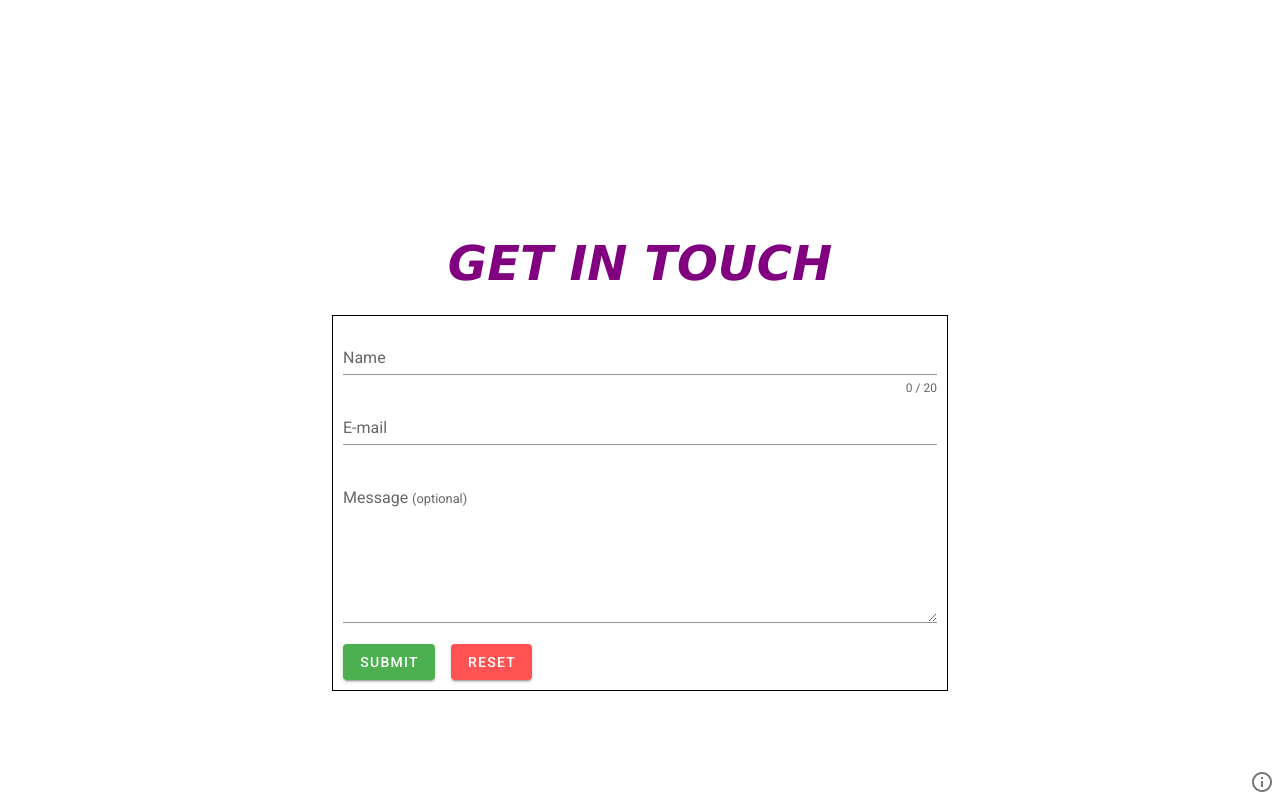
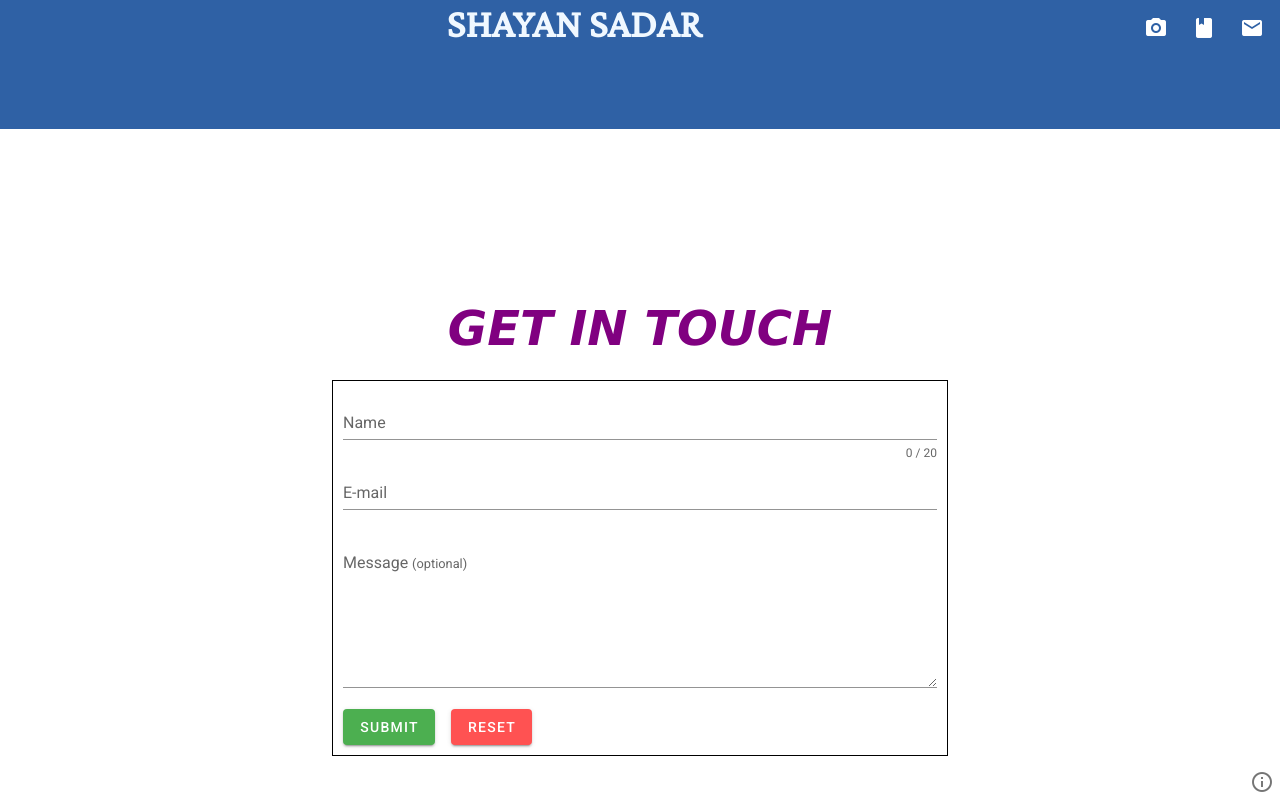
Before and after one commit to shayan09/shayan-app, a Nuxt app: page /contact in a window 1280 px wide. Built offline with nearby package versions, Linux system fonts and the light colour scheme; a web font is replaced by a local one; what vue-typed-js would draw is missing.

Commit message:
Update UI

```diff
--- a/components/WorkExperience.vue
+++ b/components/WorkExperience.vue
@@ -13,19 +13,18 @@
 		>
 			WORK EXPERIENCE
 		</p>
-		<ul class="work-list row">
+		<ul class="work-list row px-0">
 			<li
 				v-for="work in workExperience"
 				:key="work.title"
 				:class="isSmallScreen ? 'col-md-12' : 'col-md-4'"
 			>
 				<v-card class="work-card text-center" flat>
-					<div class="row">
+					<div class="row justify-center">
 						<v-img
 							class="ml-0"
 							:src="require(`../assets/logos/${work.img}`)"
 							max-height="200px"
-							width="100%"
 						/>
 					</div>
 					<v-card-title class="justify-center mt-1"> {{ work.title }} </v-card-title>
@@ -115,16 +114,12 @@ export default {
 	color: white;
 }
 .work-list {
-	// width: 100%;
-	// height: 100%;
 	list-style: none;
 }
 .years {
 	color: gray;
 }
 .work-card {
-	// border-radius: 20px !important;
-	// margin: 15px auto;
 	width: 100%;
 	height: 100%;
 	padding: 10px;
--- a/layouts/default.vue
+++ b/layouts/default.vue
@@ -1,15 +1,56 @@
 <template>
 	<v-app class="main-container">
-		<!-- <v-toolbar class="header" height="64px" flat color="#143D67">
-			<v-toolbar-title class="name-title">SHAYAN SADAR</v-toolbar-title>
-		</v-toolbar> -->
+		<v-app-bar
+			:height="isSmallScreen ? '50px' : '64px'"
+			prominent
+			elevate-on-scroll
+			light
+			color="#2F61A5"
+		>
+			<v-spacer></v-spacer>
+
+			<v-app-bar-title
+				class="name-title"
+				:style="isSmallScreen ? 'font-size: 30px; margin:auto;' : 'font-size: 40px;'"
+				>SHAYAN SADAR</v-app-bar-title
+			>
+			<v-spacer></v-spacer>
+
+			<v-btn icon dark>
+				<v-icon>mdi-camera</v-icon>
+			</v-btn>
+
+			<v-btn icon dark>
+				<v-icon>mdi-book</v-icon>
+			</v-btn>
+
+			<v-btn icon dark>
+				<v-icon>mdi-email</v-icon>
+			</v-btn>
+		</v-app-bar>
 		<nuxt />
-		<v-footer class="font-weight-medium" absolute style="background-color: #fff">
+		<v-footer class="font-weight-medium mt-5" absolute style="background-color: #fff">
 			<v-btn icon absolute style="bottom: 0; right: 0" @click="showFooter = !showFooter"
 				><v-icon> mdi-information-outline</v-icon></v-btn
 			>
-			<v-col v-if="showFooter" class="text-center" cols="12">
-				{{ new Date().getFullYear() }}&#169; <strong>Made with ❤️</strong>
+			<v-col v-if="showFooter" cols="12">
+				<v-row class="justify-center">
+					{{ new Date().getFullYear() }}&#169; <strong>Made with ❤️</strong>
+				</v-row>
+				<v-row class="justify-center">
+					<v-btn href="https://github.com/shayan09" target="_blank" icon
+						><v-icon> mdi-github</v-icon></v-btn
+					>
+					<v-btn
+						href="https://stackoverflow.com/users/8147086/shayan"
+						target="_blank"
+						icon
+						><v-icon> mdi-stack-overflow</v-icon></v-btn
+					>
+					<v-btn href="https://www.linkedin.com/in/shayansadar/" target="_blank" icon
+						><v-icon> mdi-linkedin</v-icon></v-btn
+					>
+				</v-row>
 			</v-col>
 		</v-footer>
 	</v-app>
@@ -19,8 +60,12 @@
 export default {
 	data() {
 		return {
-			showFooter: false
+			showFooter: false,
+			isSmallScreen: null
 		}
+	},
+	mounted() {
+		this.isSmallScreen = window.innerWidth < 868
 	}
 }
 </script>
@@ -34,9 +79,4 @@ export default {
 	font-weight: bold;
 	font-size: 30px;
 }
-.v-toolbar__content {
-	justify-content: center;
-	width: 100%;
-	margin: auto;
-}
 </style>
--- a/pages/index.vue
+++ b/pages/index.vue
@@ -58,6 +58,7 @@ export default {
 <style lang="scss" scoped>
 .main-container {
 	width: 100%;
+	overflow: hidden;
 }
 .subheader-item {
 	list-style: none;
```
